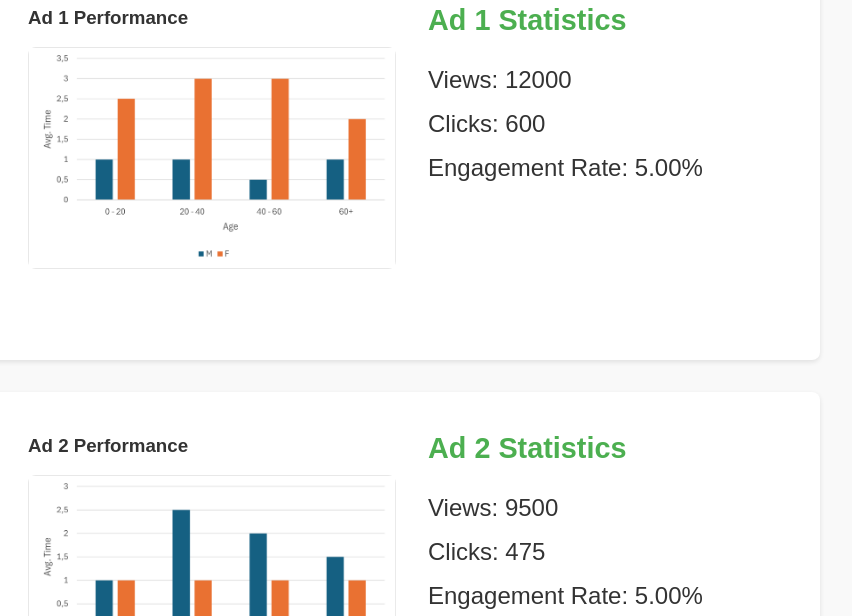
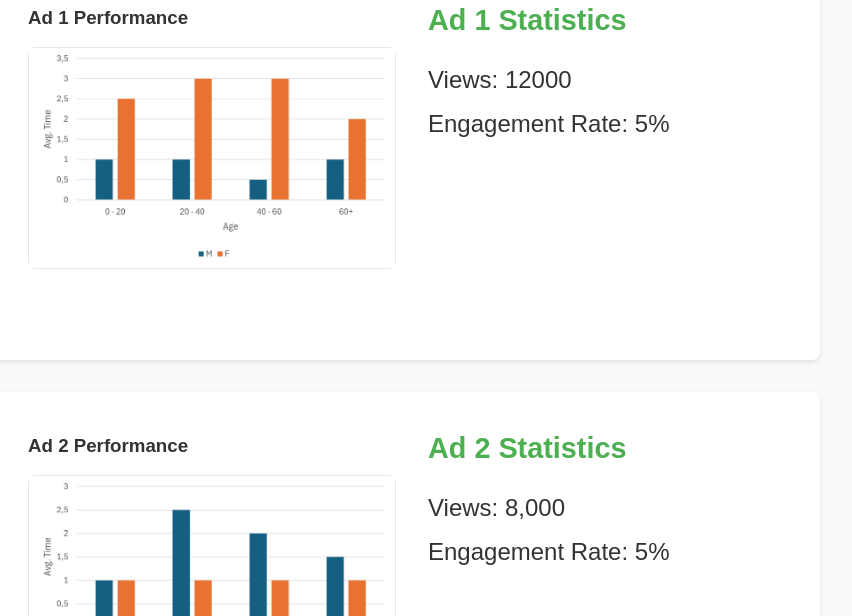
Before and after one commit to RalfsSavielis/A-B, a plain HTML site: page index.html in a window 1280 px wide. Shown: the part 153-769 px from the top of the page, 428-1280 px from the left. Drawn offline with Linux system fonts and the light colour scheme.

Commit message:
Update index.html

```diff
--- a/index.html
+++ b/index.html
@@ -30,7 +30,6 @@
                     <h3>Ad 1 Statistics</h3>
                     <ul>
                         <li>Views: <span id="ad1-views">10,000</span></li>
-                        <li>Clicks: <span id="ad1-clicks">500</span></li>
                         <li>Engagement Rate: <span id="ad1-engagement">5%</span></li>
                     </ul>
                 </div>
@@ -50,7 +49,6 @@
                     <h3>Ad 2 Statistics</h3>
                     <ul>
                         <li>Views: <span id="ad2-views">8,000</span></li>
-                        <li>Clicks: <span id="ad2-clicks">400</span></li>
                         <li>Engagement Rate: <span id="ad2-engagement">5%</span></li>
                     </ul>
                 </div>
```
